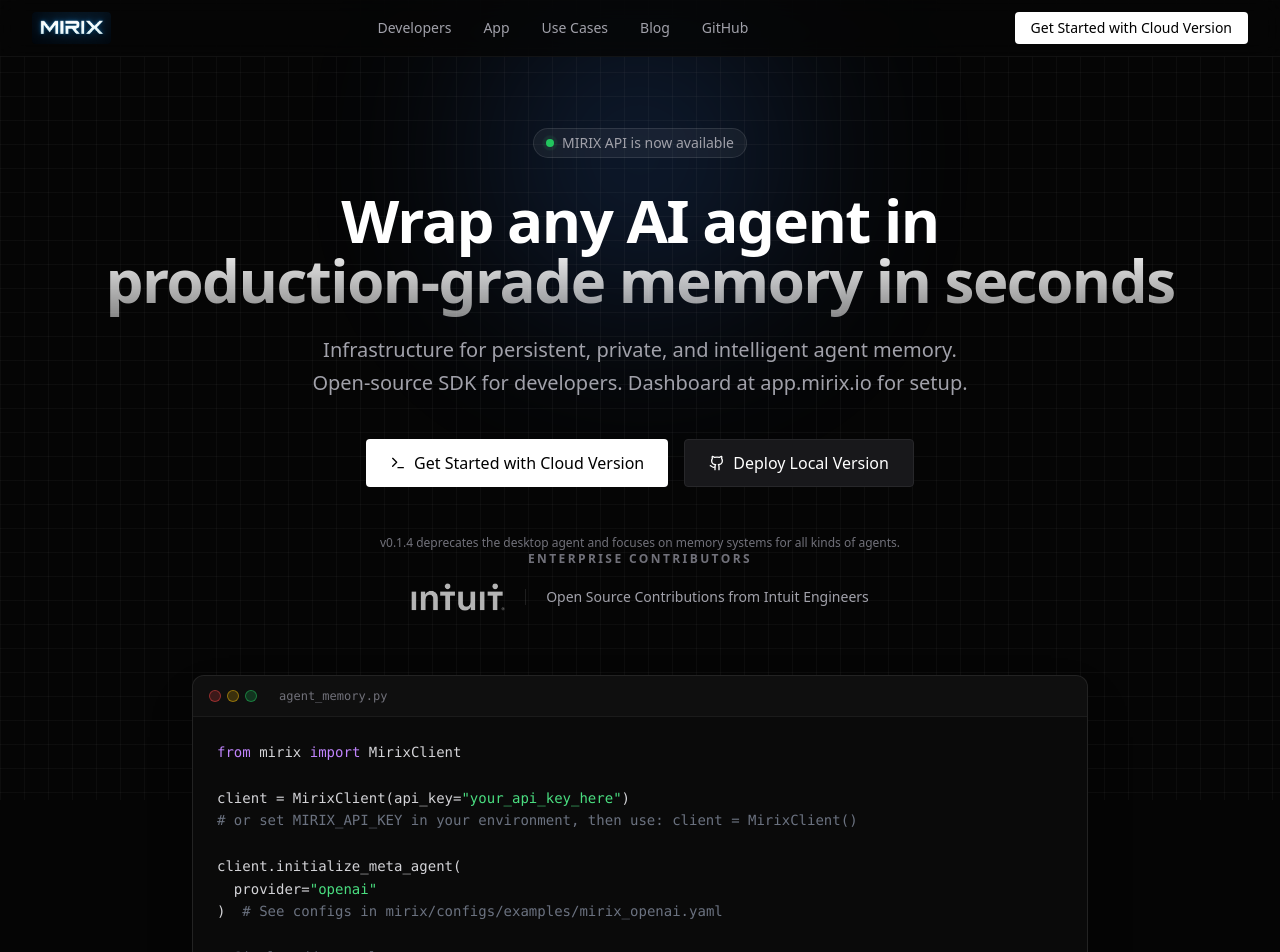
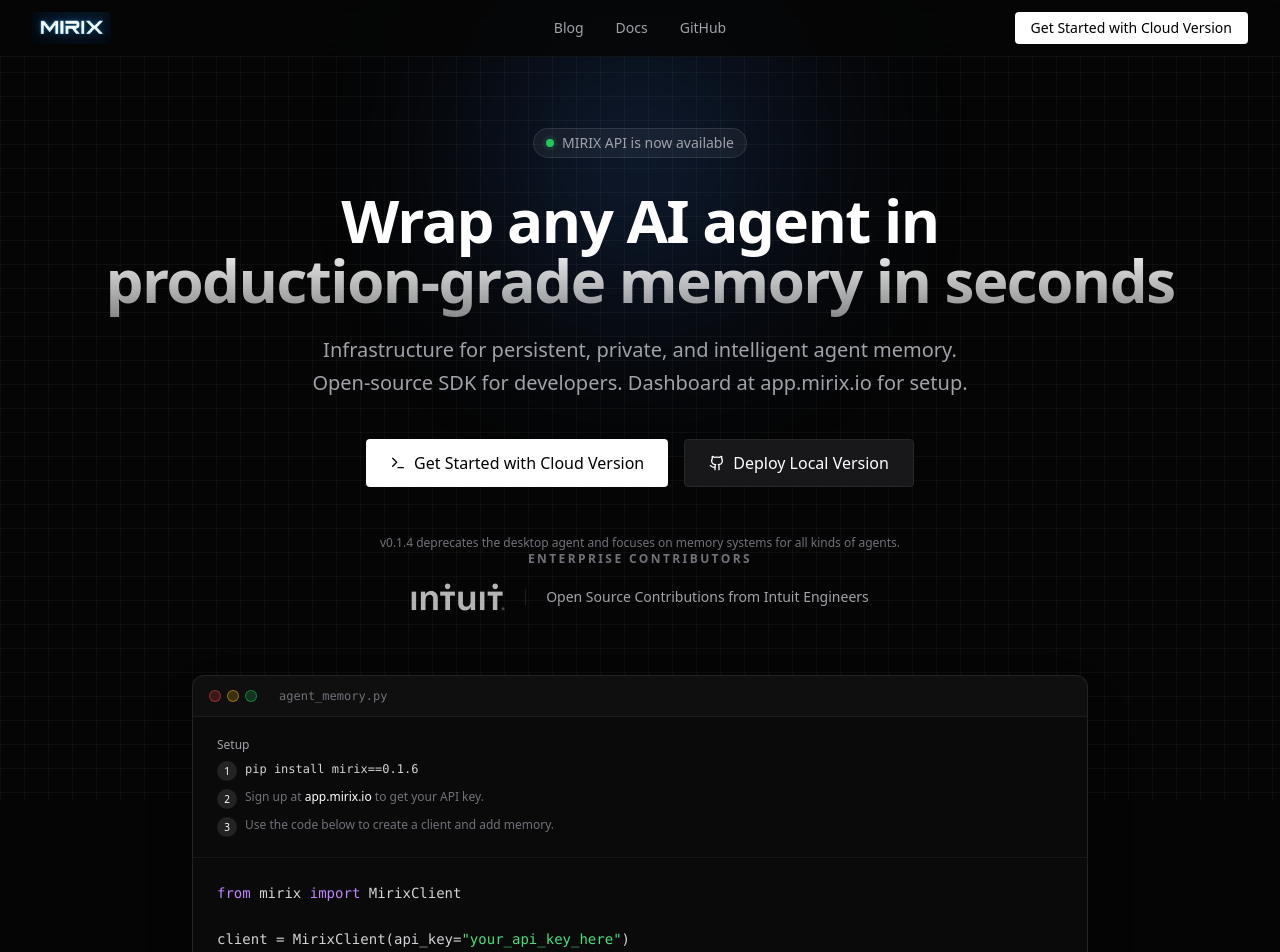
Before and after one commit to Mirix-AI/Mirix-AI.github.io, a React (Create React App) app: page / in a window 1280 px wide. Shown: the top 952 px of the page. Built offline with nearby package versions, Linux system fonts and the light colour scheme.

Commit message:
update homepage layouts

```diff
--- a/src/App.tsx
+++ b/src/App.tsx
@@ -63,10 +63,10 @@ function App() {
         }`}
       >
         <div className="max-w-7xl mx-auto px-4 sm:px-6 lg:px-8">
-          <div className="flex items-center justify-between h-14">
+          <div className="flex items-center h-14">
             {/* Logo */}
             <motion.div
-              className="flex items-center cursor-pointer"
+              className="flex flex-1 items-center cursor-pointer"
               onClick={() => scrollToSection('hero')}
               whileHover={{ scale: 1.05 }}
             >
@@ -78,18 +78,16 @@ function App() {
             </motion.div>
 
             {/* Navigation Items */}
-            <div className="hidden md:flex items-center space-x-8">
-              <button onClick={() => scrollToSection('developers')} className="text-sm text-zinc-400 hover:text-white transition-colors">Developers</button>
-              <button onClick={() => scrollToSection('app')} className="text-sm text-zinc-400 hover:text-white transition-colors">App</button>
-              <button onClick={() => scrollToSection('use-cases')} className="text-sm text-zinc-400 hover:text-white transition-colors">Use Cases</button>
+            <div className="hidden md:flex flex-1 items-center justify-center space-x-8">
               <Link to="/blog" className="text-sm text-zinc-400 hover:text-white transition-colors">Blog</Link>
+              <a href="https://docs.mirix.io" target="_blank" rel="noopener noreferrer" className="text-sm text-zinc-400 hover:text-white transition-colors">Docs</a>
               <a href="https://github.com/Mirix-AI/MIRIX" target="_blank" rel="noopener noreferrer" className="text-sm text-zinc-400 hover:text-white transition-colors">GitHub</a>
             </div>
 
             {/* CTA */}
-            <div className="flex items-center justify-end">
+            <div className="flex flex-1 items-center justify-end">
               <a
-                href="https://app.mirix.io"
+                href="#agent-memory"
                 className="bg-white text-black px-4 py-1.5 rounded text-sm font-medium hover:bg-zinc-200 transition-colors"
               >
                 Get Started with Cloud Version
@@ -143,7 +141,7 @@ function App() {
             animate={{ opacity: 1, y: 0 }}
             transition={{ duration: 0.5, delay: 0.3 }}
           >
-            <a href="https://app.mirix.io" target="_blank" rel="noopener noreferrer" className="h-12 px-6 rounded bg-white text-black font-medium flex items-center gap-2 hover:bg-zinc-200 transition-colors">
+            <a href="#agent-memory" className="h-12 px-6 rounded bg-white text-black font-medium flex items-center gap-2 hover:bg-zinc-200 transition-colors">
               <Terminal className="w-4 h-4" />
               Get Started with Cloud Version
             </a>
@@ -181,6 +179,7 @@ function App() {
 
           {/* Code Preview / Visual */}
           <motion.div
+            id="agent-memory"
             className="relative max-w-4xl mx-auto rounded-xl border border-white/10 bg-[#0A0A0A] shadow-2xl overflow-hidden"
             initial={{ opacity: 0, y: 40 }}
             animate={{ opacity: 1, y: 0 }}
@@ -192,18 +191,34 @@ function App() {
               <div className="w-3 h-3 rounded-full bg-green-500/20 border border-green-500/50" />
               <div className="ml-4 text-xs text-zinc-500 font-mono">agent_memory.py</div>
             </div>
+            <div className="px-6 pt-5 text-left border-b border-white/5">
+              <p className="text-xs text-zinc-400 mb-2">Setup</p>
+              <div className="flex flex-col gap-2 text-xs text-zinc-500">
+                <div className="flex items-start gap-2">
+                  <span className="w-5 h-5 rounded-full bg-white/10 flex items-center justify-center shrink-0 text-[10px] text-white">1</span>
+                  <span className="font-mono text-zinc-300">pip install mirix==0.1.6</span>
+                </div>
+                <div className="flex items-start gap-2">
+                  <span className="w-5 h-5 rounded-full bg-white/10 flex items-center justify-center shrink-0 text-[10px] text-white">2</span>
+                  <span>
+                    Sign up at <a href="https://app.mirix.io" target="_blank" rel="noopener noreferrer" className="text-white hover:text-zinc-300 transition-colors">app.mirix.io</a> to get your API key.
+                  </span>
+                </div>
+                <div className="flex items-start gap-2 pb-5">
+                  <span className="w-5 h-5 rounded-full bg-white/10 flex items-center justify-center shrink-0 text-[10px] text-white">3</span>
+                  <span>Use the code below to create a client and add memory.</span>
+                </div>
+              </div>
+            </div>
             <div className="p-6 text-left overflow-x-auto">
               <pre className="text-sm font-mono leading-relaxed text-zinc-300">
                 <code>
 <span className="text-purple-400">from</span> mirix <span className="text-purple-400">import</span> MirixClient<br/><br/>
 client = MirixClient(api_key=<span className="text-green-400">"your_api_key_here"</span>)<br/>
 <span className="text-gray-500"># or set MIRIX_API_KEY in your environment, then use: client = MirixClient()</span><br/><br/>
-client.initialize_meta_agent(<br/>
-&nbsp;&nbsp;provider=<span className="text-green-400">"openai"</span><br/>
-)&nbsp;&nbsp;<span className="text-gray-500"># See configs in mirix/configs/examples/mirix_openai.yaml</span><br/><br/>
+client.initialize_meta_agent(provider=<span className="text-green-400">"openai"</span>)&nbsp;&nbsp;<br/><br/>
 <span className="text-gray-500"># Simple add example</span><br/>
 client.add(<br/>
-&nbsp;&nbsp;user_id=<span className="text-green-400">"demo-user"</span>,<br/>
 &nbsp;&nbsp;messages=[<br/>
 &nbsp;&nbsp;&nbsp;&nbsp;{'{'}<span className="text-green-400">"role"</span>: <span className="text-green-400">"user"</span>, <span className="text-green-400">"content"</span>: [{'{'}<span className="text-green-400">"type"</span>: <span className="text-green-400">"text"</span>, <span className="text-green-400">"text"</span>: <span className="text-green-400">"The moon now has a president."</span>{'}'}]{'}'},<br/>
 &nbsp;&nbsp;&nbsp;&nbsp;{'{'}<span className="text-green-400">"role"</span>: <span className="text-green-400">"assistant"</span>, <span className="text-green-400">"content"</span>: [{'{'}<span className="text-green-400">"type"</span>: <span className="text-green-400">"text"</span>, <span className="text-green-400">"text"</span>: <span className="text-green-400">"Noted."</span>{'}'}]{'}'},<br/>
@@ -294,9 +309,7 @@ client.add(<br/>
 
               <div className="flex flex-col sm:flex-row gap-4">
                 <a
-                  href="https://app.mirix.io"
-                  target="_blank"
-                  rel="noopener noreferrer"
+                  href="#agent-memory"
                   className="bg-white text-black px-6 py-3 rounded font-medium text-sm hover:bg-zinc-200 transition-colors text-center"
                 >
                   Get Started with Cloud Version
```
